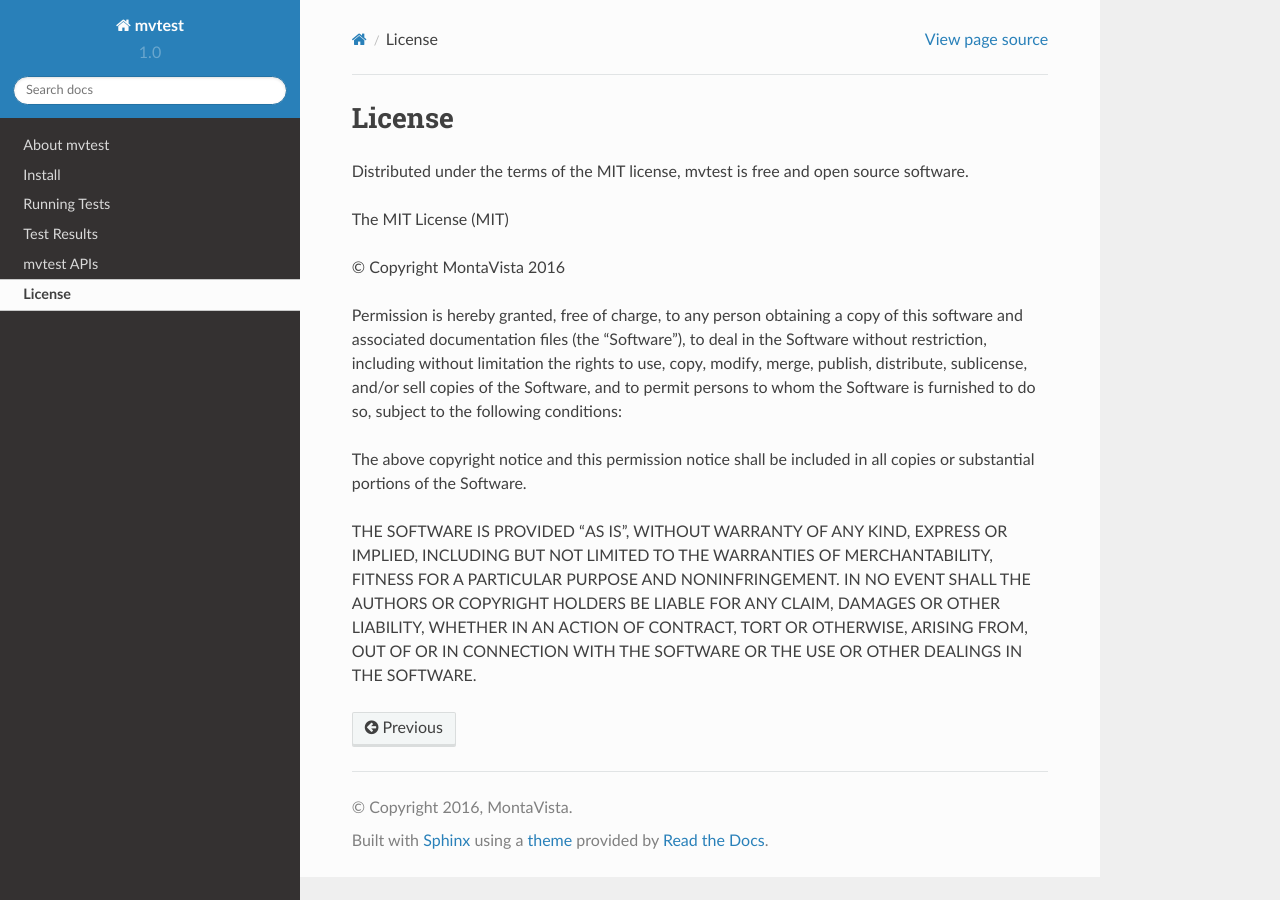
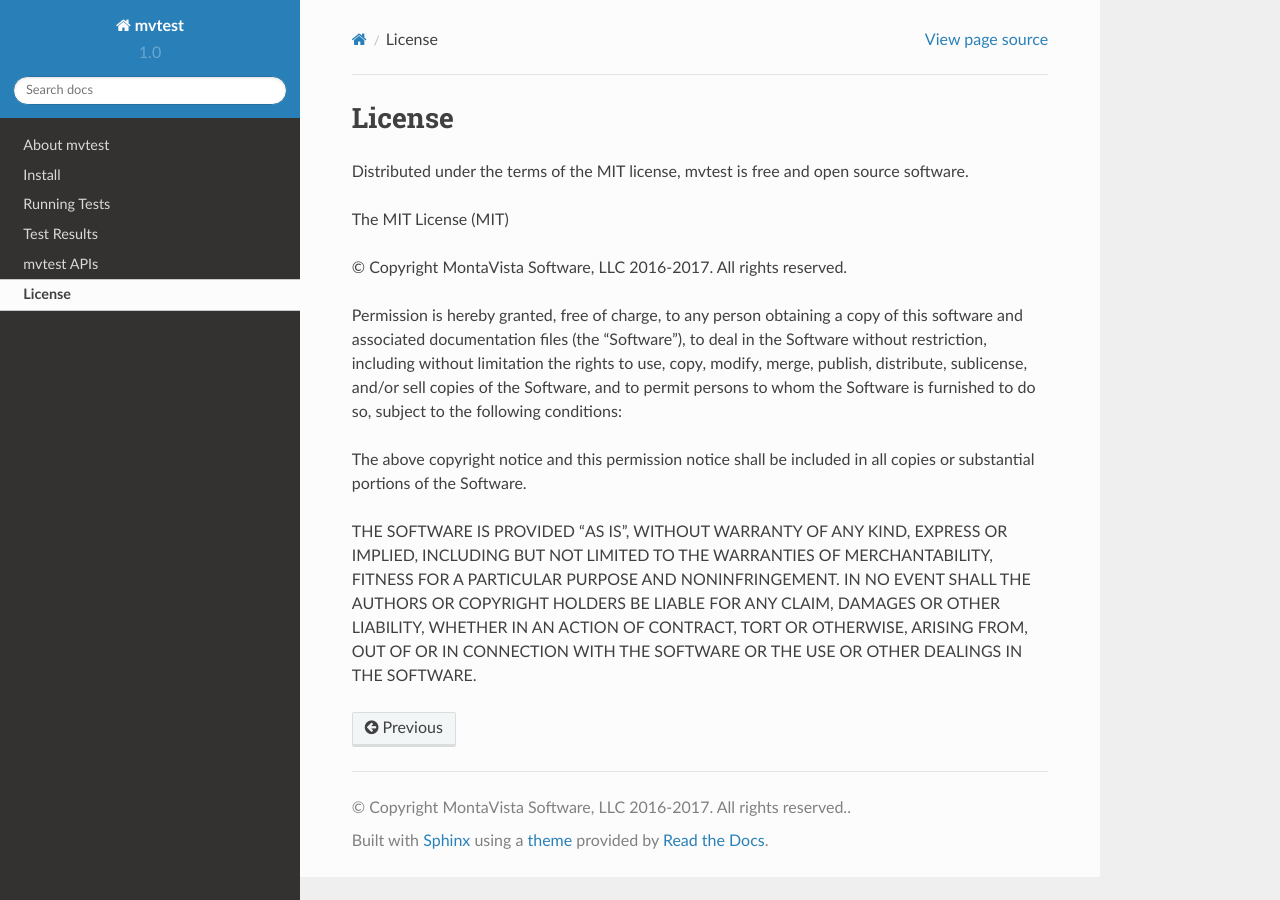
Before and after one commit to MontaVista-OpenSourceTechnology/mvtest, a Sphinx documentation site: the page built from docs/license.rst, in a window 1280 px wide. Built offline with Sphinx 7.4.7 and the Read the Docs theme 2.0.0, drawn with Linux system fonts in a browser that asks for light colours.

Commit message:
license updation in .rst files
Signed-off-by: Prem Karat <pkarat@mvista.com>

```diff
--- a/docs/conf.py
+++ b/docs/conf.py
@@ -50,7 +50,7 @@ master_doc = 'index'
 
 # General information about the project.
 project = u'mvtest'
-copyright = u'2016, MontaVista'
+copyright = u'MontaVista Software, LLC 2016-2017. All rights reserved.'
 
 # The version info for the project you're documenting, acts as replacement for
 # |version| and |release|, also used in various other places throughout the
--- a/docs/home.rst
+++ b/docs/home.rst
@@ -5,7 +5,7 @@ About mvtest
 
 mvtest is an open-source automated test suite based on pytest framework to perform a full-fledged QA on MontaVista Linux Distribution.
 
-| © Copyright MontaVista 2016
+| © Copyright MontaVista Software, LLC 2016-2017. All rights reserved.
 | Licensed under the MIT license
 |
 
--- a/docs/license.rst
+++ b/docs/license.rst
@@ -6,7 +6,7 @@ Distributed under the terms of the MIT license, mvtest is free and open source s
 
 The MIT License (MIT)
 
-© Copyright MontaVista 2016
+© Copyright MontaVista Software, LLC 2016-2017. All rights reserved.
 
 Permission is hereby granted, free of charge, to any person obtaining a copy of
 this software and associated documentation files (the "Software"), to deal in
```
